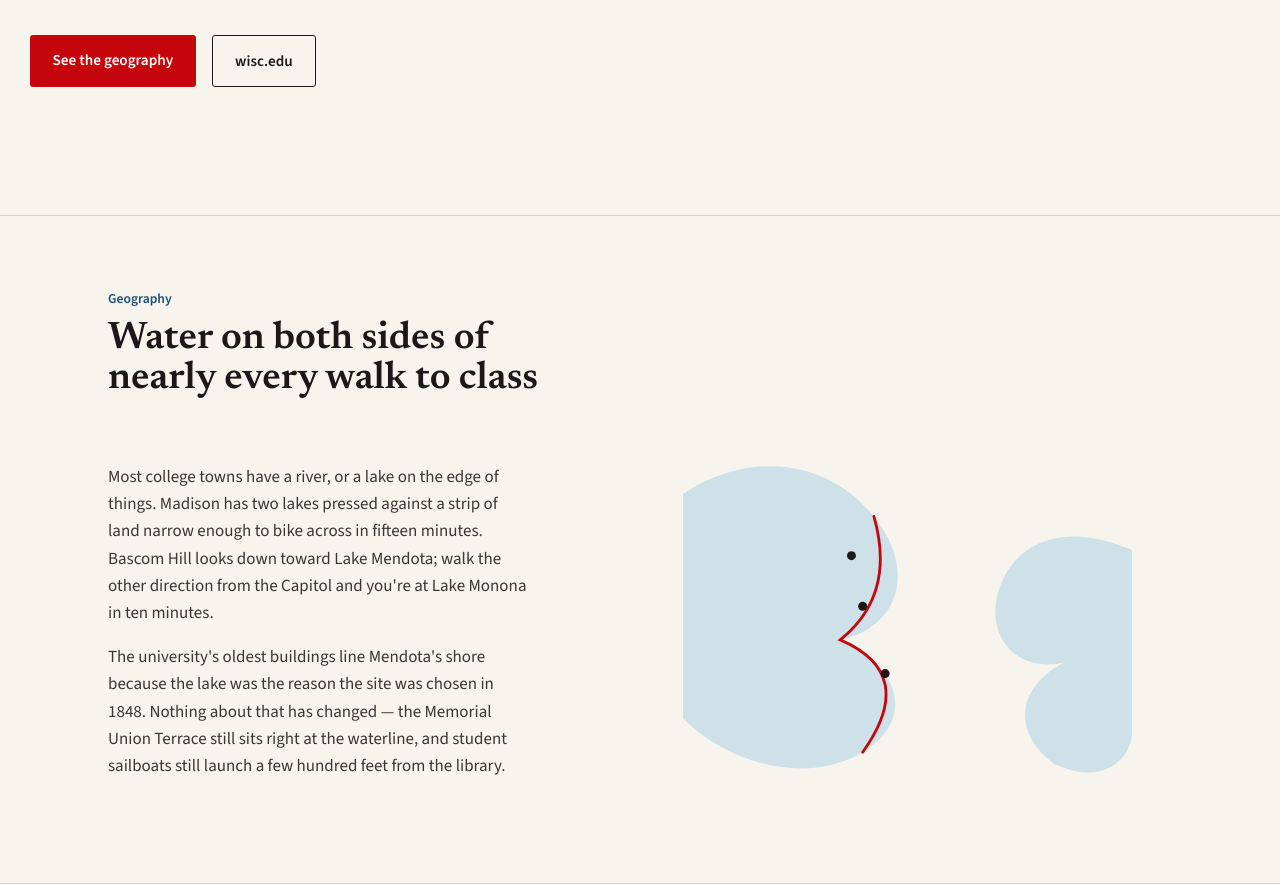
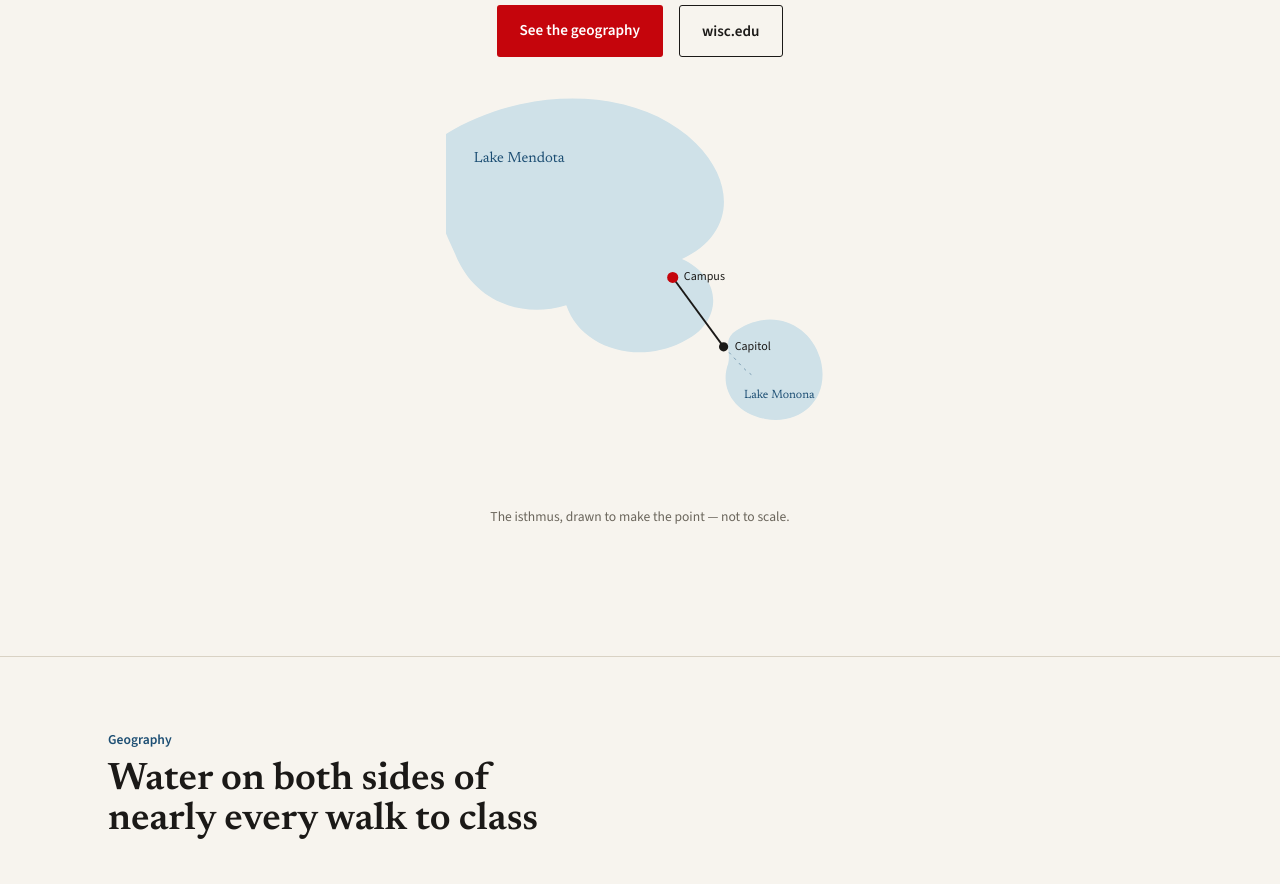
Before and after one commit to jbull46owls-sketch/uw-madison-site, a plain HTML site: page index.html in a window 1280 px wide. Shown: the part 660-1544 px from the top of the page. Drawn offline with nearby package versions, Linux system fonts and the light colour scheme.

Commit message:
Center hero as a stacked layout; correct isthmus map proportions and orientation

```diff
--- a/index.html
+++ b/index.html
@@ -118,17 +118,19 @@
   /* Hero */
   .hero {
     padding: 5rem 0 4rem;
-    display: grid;
-    grid-template-columns: 1.1fr 0.9fr;
-    gap: 3rem;
+    display: flex;
+    flex-direction: column;
     align-items: center;
+    gap: 2.5rem;
+    text-align: center;
   }
   .hero-text {
     text-align: center;
+    max-width: 46ch;
+    margin-inline: auto;
   }
   .hero h1 {
-    font-size: clamp(2.4rem, 4.6vw, 3.6rem);
-    max-width: 15ch;
+    font-size: clamp(2.4rem, 6vw, 3.6rem);
     margin-inline: auto;
   }
   .hero h1 em {
@@ -137,7 +139,6 @@
   }
   .hero p.lede {
     margin: 1.5rem auto 0;
-    max-width: 46ch;
     font-size: 1.15rem;
     color: #3a3630;
   }
@@ -169,6 +170,12 @@
 
   .hero figure {
     margin: 0;
+    width: 100%;
+    max-width: 420px;
+  }
+  .hero figure svg {
+    width: 100%;
+    height: auto;
   }
   .hero figcaption {
     margin-top: 0.75rem;
@@ -284,7 +291,7 @@
   footer.site a:hover { color: var(--red); }
 
   @media (max-width: 860px) {
-    .hero, .isthmus-grid, .street-copy {
+    .isthmus-grid, .street-copy {
       grid-template-columns: 1fr;
     }
     .hero { padding-top: 3rem; }
@@ -329,18 +336,17 @@
       </div>
       <figure>
         <svg viewBox="0 0 420 420" role="img" aria-labelledby="hero-map-title">
-          <title id="hero-map-title">A simplified map of Madison's isthmus between Lake Mendota and Lake Monona</title>
-          <rect x="0" y="0" width="420" height="420" fill="none"/>
-          <path d="M0,60 C90,10 160,20 210,70 C260,120 240,190 180,200 C260,210 280,280 210,320 C160,360 90,350 0,300 Z" fill="var(--lake-light)"/>
-          <path d="M420,120 C340,80 300,110 280,160 C260,210 300,250 350,240 C300,260 280,320 330,360 C380,400 420,380 420,340 Z" fill="var(--lake-light)"/>
-          <path d="M210,70 C240,120 260,190 210,200 C260,210 300,260 280,320" fill="none" stroke="var(--lake)" stroke-width="1" stroke-dasharray="3 5" opacity="0.5"/>
-          <line x1="150" y1="120" x2="300" y2="270" stroke="var(--ink)" stroke-width="2"/>
-          <circle cx="170" cy="150" r="6" fill="var(--red)"/>
-          <text x="182" y="153" font-family="Source Sans 3, sans-serif" font-size="13" fill="var(--ink)">Campus</text>
-          <circle cx="270" cy="240" r="5" fill="var(--ink)"/>
-          <text x="282" y="243" font-family="Source Sans 3, sans-serif" font-size="13" fill="var(--ink)">Capitol</text>
-          <text x="60" y="90" font-family="Newsreader, serif" font-size="14" fill="var(--lake)">Lake Mendota</text>
-          <text x="330" y="360" font-family="Newsreader, serif" font-size="14" fill="var(--lake)">Lake Monona</text>
+          <title id="hero-map-title">A simplified map of Madison's isthmus, showing Lake Mendota (much larger, to the north) and Lake Monona (smaller, to the south)</title>
+          <path d="M0,40 C90,-15 210,-10 270,50 C315,95 310,150 255,175 C300,195 300,245 255,265 C205,290 145,270 130,225 C80,240 30,220 10,170 C-15,115 -25,90 0,40 Z" fill="var(--lake-light)"/>
+          <path d="M310,255 C350,225 395,245 405,285 C415,325 385,355 345,348 C312,342 295,315 305,288 C308,275 300,265 310,255 Z" fill="var(--lake-light)"/>
+          <path d="M300,270 C315,285 322,295 330,300" fill="none" stroke="var(--lake)" stroke-width="1" stroke-dasharray="3 5" opacity="0.5"/>
+          <line x1="245" y1="195" x2="300" y2="270" stroke="var(--ink)" stroke-width="2"/>
+          <circle cx="245" cy="195" r="6" fill="var(--red)"/>
+          <text x="257" y="198" font-family="Source Sans 3, sans-serif" font-size="13" fill="var(--ink)">Campus</text>
+          <circle cx="300" cy="270" r="5" fill="var(--ink)"/>
+          <text x="312" y="273" font-family="Source Sans 3, sans-serif" font-size="13" fill="var(--ink)">Capitol</text>
+          <text x="30" y="70" font-family="Newsreader, serif" font-size="16" fill="var(--lake)">Lake Mendota</text>
+          <text x="322" y="325" font-family="Newsreader, serif" font-size="13" fill="var(--lake)">Lake Monona</text>
         </svg>
         <figcaption>The isthmus, drawn to make the point &mdash; not to scale.</figcaption>
       </figure>
@@ -370,13 +376,13 @@
         </div>
         <figure class="map-figure reveal" aria-hidden="true">
           <svg viewBox="0 0 400 300">
-            <rect width="400" height="300" fill="none"/>
-            <path d="M0,40 C60,0 130,10 170,60 C210,110 190,160 140,170 C190,190 210,240 160,270 C110,300 40,280 0,240 Z" fill="var(--lake-light)"/>
-            <path d="M400,90 C330,60 290,90 280,130 C270,170 300,200 340,190 C300,210 290,250 330,280 C370,300 400,280 400,250 Z" fill="var(--lake-light)"/>
-            <path d="M170,60 Q190,130 140,170 Q210,200 160,270" fill="none" stroke="var(--red)" stroke-width="2.5" stroke-linecap="round"/>
-            <circle cx="150" cy="95" r="4" fill="var(--ink)"/>
-            <circle cx="160" cy="140" r="4" fill="var(--ink)"/>
-            <circle cx="180" cy="200" r="4" fill="var(--ink)"/>
+            <path d="M0,30 C80,-15 190,-10 240,45 C280,85 275,135 225,155 C260,170 260,205 220,220 C175,240 125,220 115,185 C70,195 25,175 10,135 C-10,90 -20,70 0,30 Z" fill="var(--lake-light)"/>
+            <path d="M280,210 C315,185 355,200 365,235 C375,270 350,295 315,288 C288,282 275,258 283,235 C286,225 278,218 280,210 Z" fill="var(--lake-light)"/>
+            <path d="M225,155 Q245,180 255,195 Q270,215 283,235" fill="none" stroke="var(--red)" stroke-width="2.5" stroke-linecap="round"/>
+            <path d="M283,235 Q294,245 302,252" fill="none" stroke="var(--lake)" stroke-width="1" stroke-dasharray="3 5" opacity="0.5"/>
+            <circle cx="225" cy="155" r="4" fill="var(--ink)"/>
+            <circle cx="255" cy="195" r="4" fill="var(--ink)"/>
+            <circle cx="283" cy="235" r="4" fill="var(--ink)"/>
           </svg>
         </figure>
       </div>
```
